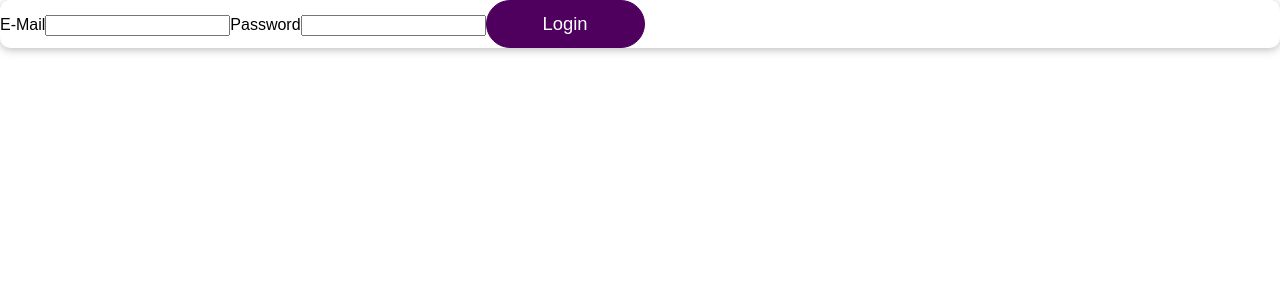
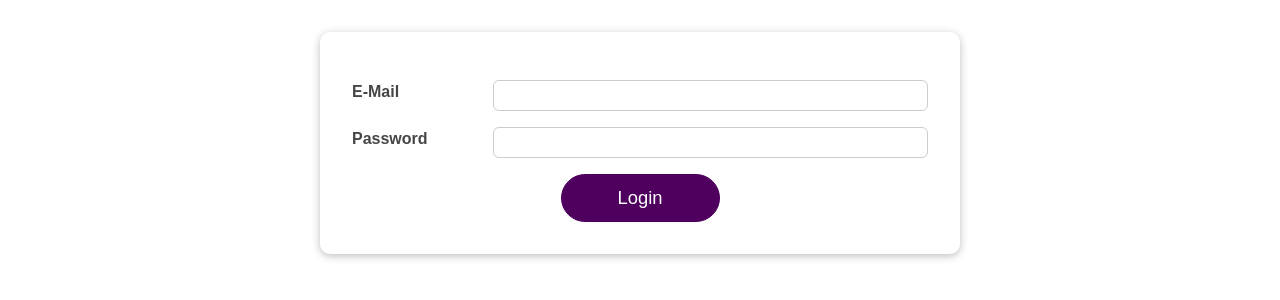
Before and after one commit to zakharovdm/login_page, a React (Create React App) app: page / in a window 1280 px wide. Shown: the top 300 px of the page. Built offline with nearby package versions, Linux system fonts and the light colour scheme.

Commit message:
feat: add styling to Login component

```diff
--- a/src/components/Login/Login.js
+++ b/src/components/Login/Login.js
@@ -21,8 +21,9 @@
   };
 
   return (
-    <Card>
+    <Card className={classes.login}>
       <form onSubmit={submitHandler}>
+        <div className={classes.control}>
           <label htmlFor="email">E-Mail</label>
           <input
             type="email"
@@ -30,6 +31,8 @@
             value={enteredEmail}
             onChange={emailChangeHandler}
           />
+        </div>
+        <div className={classes.control}>
           <label htmlFor="password">Password</label>
           <input
             type="password"
@@ -37,7 +40,10 @@
             value={enteredPassword}
             onChange={passwordChangeHandler}
           />
+        </div>
+        <div className={classes.actions}>
           <Button type="submit">Login</Button>
+        </div>
       </form>
     </Card>
   );
--- a/src/components/Login/Login.module.css
+++ b/src/components/Login/Login.module.css
@@ -0,0 +1,55 @@
+.login {
+  width: 90%;
+  max-width: 40rem;
+  margin: 2rem auto;
+  padding: 2rem;
+}
+
+.control {
+  margin: 1rem 0;
+  display: flex;
+  align-items: stretch;
+  flex-direction: column;
+}
+
+.control label,
+.control input {
+  display: block;
+}
+
+.control label {
+  font-weight: bold;
+  flex: 1;
+  color: #464646;
+  margin-bottom: 0.5rem;
+}
+
+.control input {
+  flex: 3;
+  font: inherit;
+  padding: 0.35rem 0.35rem;
+  border-radius: 6px;
+  border: 1px solid #ccc;
+}
+
+.control input:focus {
+  outline: none;
+  border-color: #4f005f;
+  background: #f6dbfc;
+}
+
+.control.invalid input {
+  border-color: red;
+  background: #fbdada;
+}
+
+.actions {
+  text-align: center;
+}
+
+@media (min-width: 768px) {
+  .control {
+    align-items: center;
+    flex-direction: row;
+  }
+}
```
Lines whose indentation alone changed are shown as unchanged.
